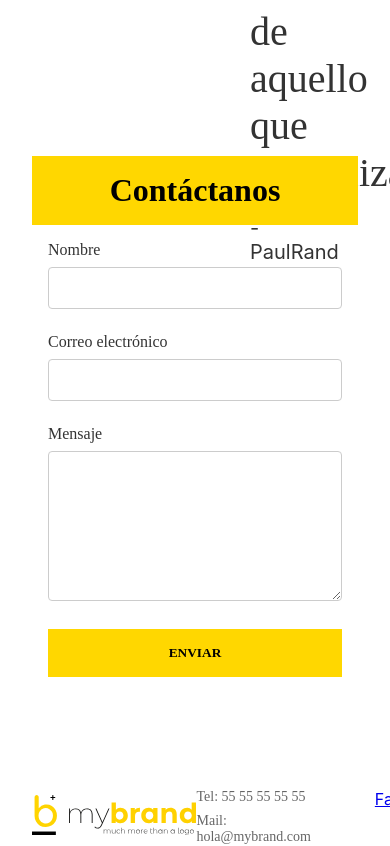
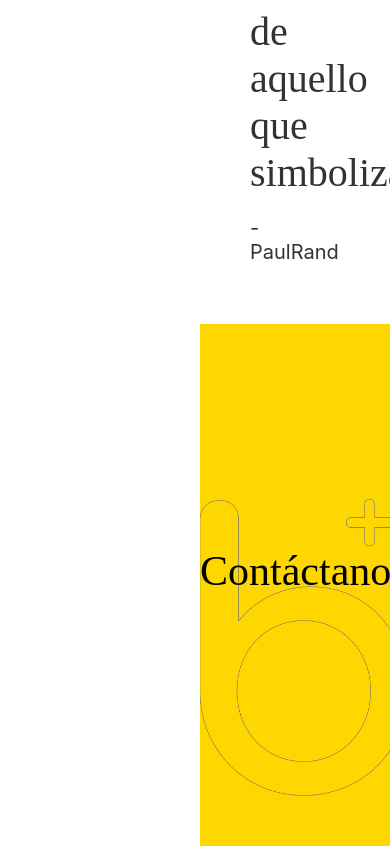
Before and after one commit to RodrigoIbarraSanchez/mybrand-frontend, a Vue app: page /case-study/1 in a window 390 px wide. Shown: the part 3385-4231 px from the top of the page. Built offline with nearby package versions, Linux system fonts and the light colour scheme.

Commit message:
/api/contacts/ path added

```diff
--- a/src/components/Contact.vue
+++ b/src/components/Contact.vue
@@ -19,17 +19,10 @@ const submitForm = async (e) => {
   success.value = false;
 
   try {
-    await axios.post('https://mybrand-backend-0fcf53561016.herokuapp.com/', formData.value, {
-      headers: {
-        'Content-Type': 'application/json',
-        'Accept': 'application/json'
-      },
-      withCredentials: false
-    });
+    await axios.post('https://mybrand-backend-0fcf53561016.herokuapp.com/api/contacts/', formData.value);
     success.value = true;
     formData.value = { name: '', email: '', message: '' };
   } catch (err) {
-    console.error('Form submission error:', err);
     error.value = 'Hubo un error al enviar el mensaje. Por favor, inténtalo de nuevo.';
   } finally {
     loading.value = false;
@@ -107,106 +100,82 @@ const submitForm = async (e) => {
   display: flex;
   justify-content: center;
   align-items: center;
-  padding: 2rem;
+  position: relative;
+  background-image: url('../assets/mega-iconB-line.png');
+  background-size: contain;
+  background-position: center;
+  background-repeat: no-repeat;
+}
+
+.contact-content {
+  text-align: center;
+  position: relative;
+  z-index: 2;
+  margin-top: -120px;
+}
+
+.contact-left h2 {
+  font-family: 'Montserrat';
+  font-weight: 500;
+  font-size: 42px;
+  color: #000000;
+  margin-bottom: 2rem;
 }
 
 .contact-right {
   flex: 1;
-  padding: 2rem;
+  background-color: white;
+  padding: 4rem;
   display: flex;
   justify-content: center;
   align-items: center;
-}
-
-.contact h2 {
-  font-family: 'Montserrat';
-  font-weight: bolder;
-  font-size: 42px;
-  color: #000000;
+  border: solid 1px black;
 }
 
 .contact-form {
   width: 100%;
   max-width: 500px;
+  text-align: left;
 }
 
 .form-group {
-  margin-bottom: 1.5rem;
-}
-
-.form-group label {
-  display: block;
-  margin-bottom: 0.5rem;
-  font-family: 'Montserrat';
-  font-weight: 500;
+  margin-bottom: 2rem;
 }
 
 .form-group input,
 .form-group textarea {
   width: 100%;
-  padding: 0.75rem;
-  border: 1px solid #ccc;
-  border-radius: 4px;
+  padding: 1rem;
+  border: none;
+  border-radius: 0;
+  background-color: #E0E0E0;
   font-family: 'Montserrat';
+  font-size: 16px;
+  border-radius: 8px;
+  margin-top: 10px;
 }
 
 .form-group textarea {
   height: 150px;
-  resize: vertical;
+  resize: none;
 }
 
 .submit-button {
-  background-color: var(--primary-color);
+  width: 55%;
+  padding: 1rem;
+  background-color: transparent;
+  border: solid 2px black;
   color: #000000;
-  border: none;
-  padding: 1rem 2rem;
+  border-radius: 0;
   font-family: 'Montserrat';
-  font-weight: bold;
+  font-weight: 500;
+  font-size: 18px;
   cursor: pointer;
-  width: 100%;
-  transition: background-color 0.3s;
+  transition: background-color 0.3s ease;
 }
 
 .submit-button:hover {
-  background-color: #e6c200;
-}
-
-.submit-button:disabled {
-  background-color: #cccccc;
-  cursor: not-allowed;
-}
-
-.error-message {
-  color: #dc3545;
-  margin-bottom: 1rem;
-  padding: 0.5rem;
-  border: 1px solid #dc3545;
-  border-radius: 4px;
-  background-color: #f8d7da;
-}
-
-.success-message {
-  color: #28a745;
-  margin-bottom: 1rem;
-  padding: 0.5rem;
-  border: 1px solid #28a745;
-  border-radius: 4px;
-  background-color: #d4edda;
-}
-
-@media (max-width: 768px) {
-  .contact-container {
-    flex-direction: column;
-    padding: 2rem;
-  }
-
-  .contact-left,
-  .contact-right {
-    padding: 1rem;
-  }
-
-  .contact h2 {
-    font-size: 32px;
-  }
+  background-color: #e6c300;
+  border: none;
 }
 </style>
```
